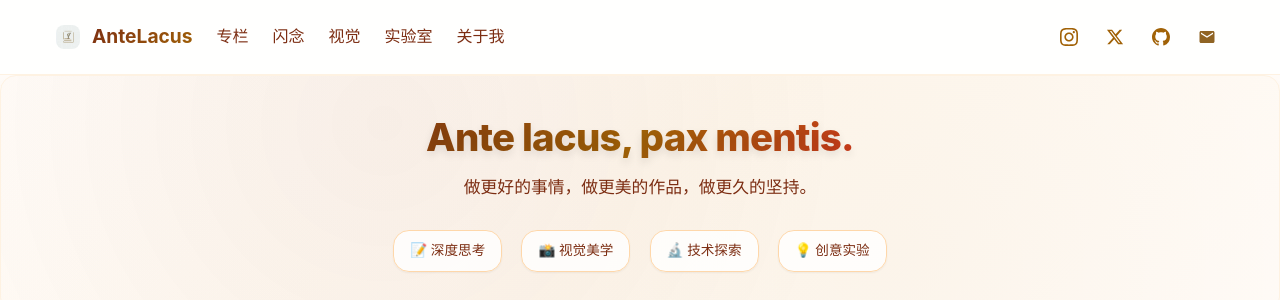
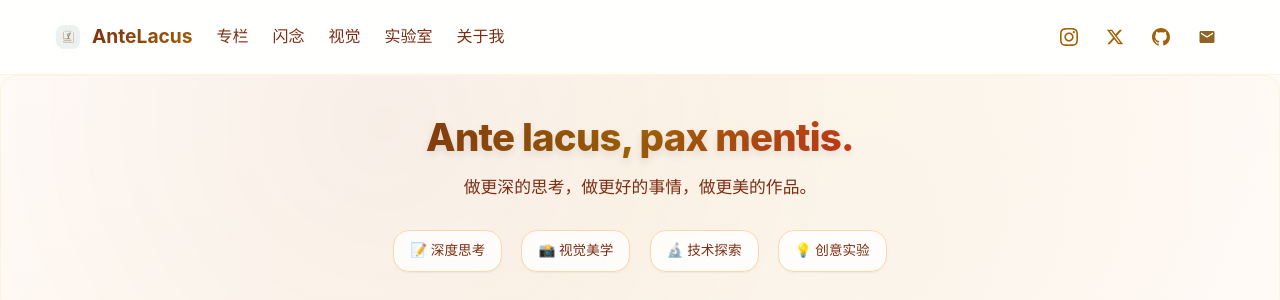
Before and after one commit to antelacus/project-antelacus, a Next.js app: page / in a window 1280 px wide. Shown: the top 300 px of the page. Built offline with nearby package versions, Linux system fonts and the light colour scheme.

Commit message:
chore: update src/app/page.tsx

```diff
--- a/src/app/page.tsx
+++ b/src/app/page.tsx
@@ -52,7 +52,7 @@ export default async function HomePage() {
         <div className="hero-content">
           <h1 className="hero-title">Ante lacus, pax mentis.</h1>
           <p className="hero-description">
-            做更好的事情，做更美的作品，做更久的坚持。
+          做更深的思考，做更好的事情，做更美的作品。
           </p>
           <div className="hero-highlights">
             <span className="highlight-item">📝 深度思考</span>
```
